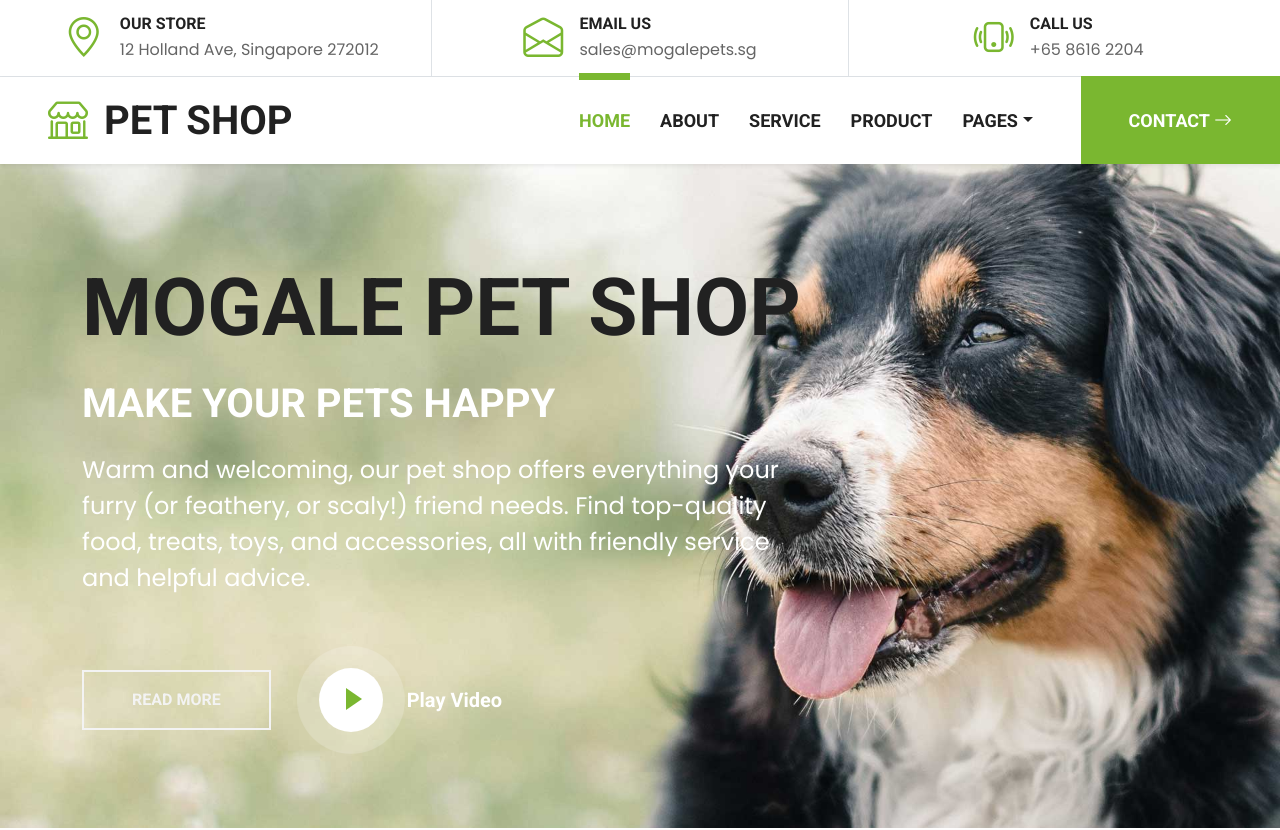
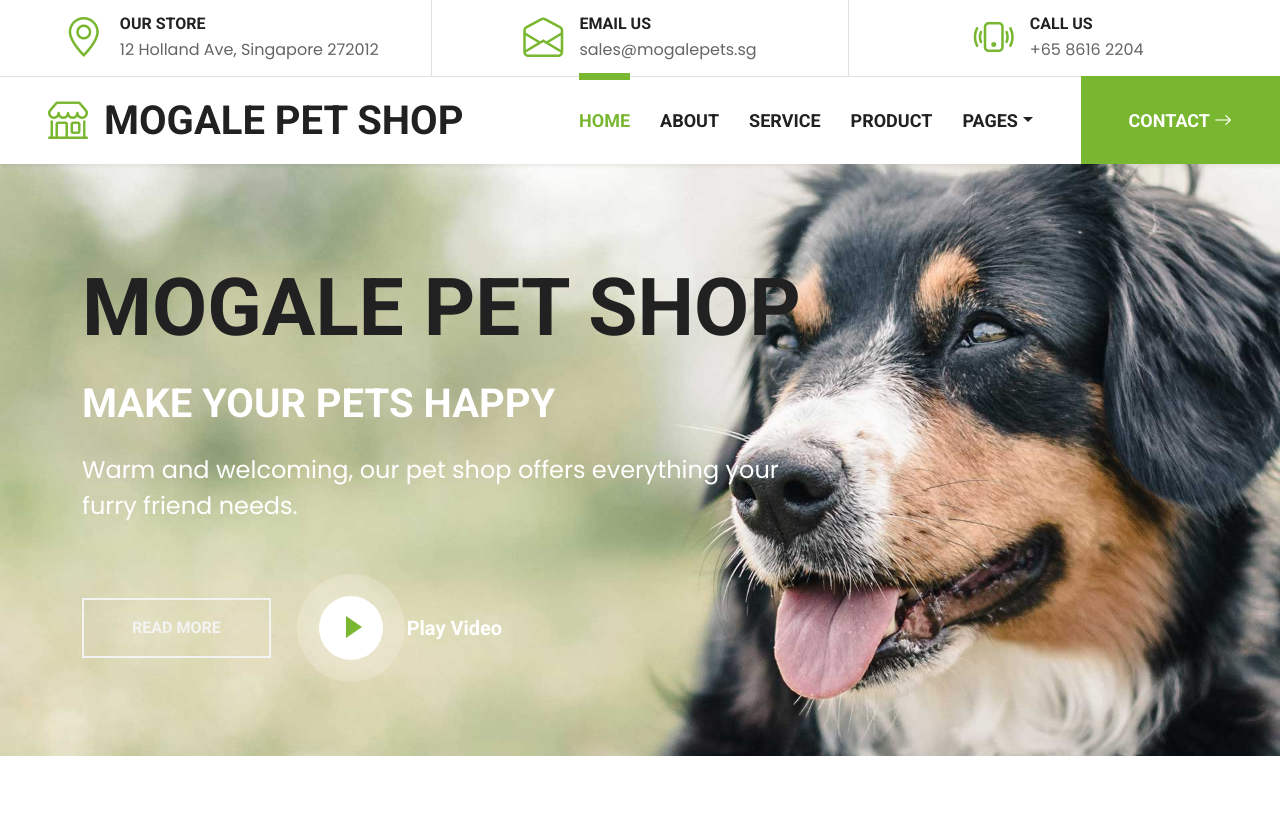
Before and after one commit to studionomadid/PET-SHOP-WEBSITE, a plain HTML site: page pet-shop-website-template/index.html in a window 1280 px wide. Shown: the top 830 px of the page. Drawn offline with nearby package versions, Linux system fonts and the light colour scheme.

Commit message:
First Checking

```diff
--- a/pet-shop-website-template/index.html
+++ b/pet-shop-website-template/index.html
@@ -68,7 +68,7 @@
     <!-- Navbar Start -->
     <nav class="navbar navbar-expand-lg bg-white navbar-light shadow-sm py-3 py-lg-0 px-3 px-lg-0">
         <a href="index.html" class="navbar-brand ms-lg-5">
-            <h1 class="m-0 text-uppercase text-dark"><i class="bi bi-shop fs-1 text-primary me-3"></i>Pet Shop</h1>
+            <h1 class="m-0 text-uppercase text-dark"><i class="bi bi-shop fs-1 text-primary me-3"></i>Mogale Pet Shop</h1>
         </a>
         <button class="navbar-toggler" type="button" data-bs-toggle="collapse" data-bs-target="#navbarCollapse">
             <span class="navbar-toggler-icon"></span>
@@ -103,7 +103,7 @@
                 <div class="col-lg-8 text-center text-lg-start">
                     <h1 class="display-1 text-uppercase text-dark mb-lg-4">Mogale Pet Shop</h1>
                     <h1 class="text-uppercase text-white mb-lg-4">Make Your Pets Happy</h1>
-                    <p class="fs-4 text-white mb-lg-4">Warm and welcoming, our pet shop offers everything your furry (or feathery, or scaly!) friend needs. Find top-quality food, treats, toys, and accessories, all with friendly service and helpful advice.</p>
+                    <p class="fs-4 text-white mb-lg-4">Warm and welcoming, our pet shop offers everything your furry friend needs.</p>
                     <div class="d-flex align-items-center justify-content-center justify-content-lg-start pt-5">
                         <a href="" class="btn btn-outline-light border-2 py-md-3 px-md-5 me-5">Read More</a>
                         <button type="button" class="btn-play" data-bs-toggle="modal"
```
